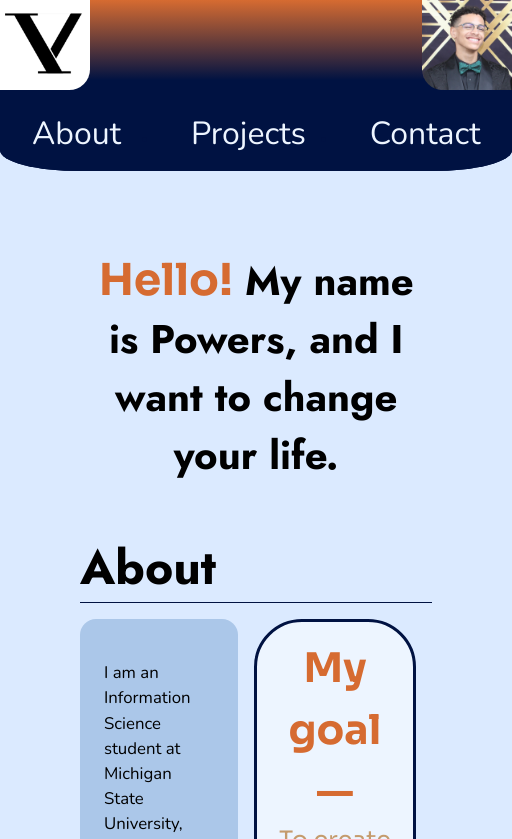
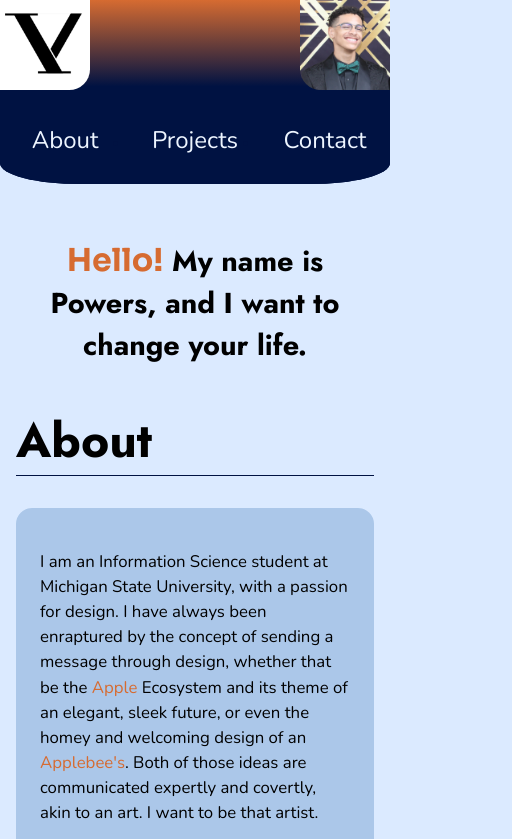
Before and after one commit to Powers4/my-portfolio-mi-349, a plain HTML site: page index.html in a window 390 px wide. Shown: the top 839 px of the page, 512 px wide, since content can reach past the window. Drawn offline with nearby package versions, Linux system fonts and the light colour scheme.

Commit message:
Asked copilot for a media query, and it spit out some code at the bottom; did not edit the HTML this time, sorry

```diff
--- a/style.css
+++ b/style.css
@@ -108,7 +108,9 @@ b {
 }
 
 /* Copilot Prompt: Make the phone and goal not overlap in the grid cell; Place the goal stacked above the phone with about 1.5em space between them */
+
 /* Return: Wrapped the goal and phone video in a right-column container and stacked them vertically with a 1.5em gap. Both remain centered, and the goal’s text alignment is unchanged. git diff --check passed. */
+
 /* I used Copilot here because I wasn't sure if there were a better way to achieve this layout without using a <div> flexbox container. Turns out, Copilot thought the same */
 .phone-and-goal {
   grid-column: 2;
@@ -222,3 +224,55 @@ footer {
   text-align: center;
   font-family: "Times New Roman", Times, serif;
 }
+
+/* Copilot Prompt: Add media queries that change the grid layouts to whether you're using a phone vs pc. Don't touch the HTML! You are allowed to move around any existing code if you need to place it in the query. */
+
+/* Return: Added a mobile breakpoint at 700px in style.css. On smaller screens, the About and Projects grids switch to one column, the goal-and-phone group moves into that column, and the navigation and text sizing adapt for narrow widths. Desktop layouts remain unchanged.
+No HTML was changed. git diff --check passed. */
+@media (max-width: 700px) {
+  :root {
+    --page-margin: 1rem;
+  }
+
+  main {
+    margin: 2rem var(--page-margin);
+  }
+
+  #about,
+  #projects {
+    grid-template-columns: minmax(0, 1fr);
+    gap: 1rem;
+  }
+
+  #about > h2,
+  #projects > h2 {
+    grid-column: 1;
+  }
+
+  .phone-and-goal {
+    grid-column: 1;
+    grid-row: auto;
+  }
+
+  .body-text {
+    box-sizing: border-box;
+    width: 100%;
+  }
+
+  nav ul {
+    width: 100%;
+    box-sizing: border-box;
+    grid-template-columns: repeat(3, minmax(0, 1fr));
+  }
+
+  nav ul li a {
+    display: block;
+    padding: 0.75rem 0.25rem;
+    font-size: 1.5rem;
+    text-align: center;
+  }
+
+  #hero {
+    font-size: 1.8em;
+  }
+}
```
